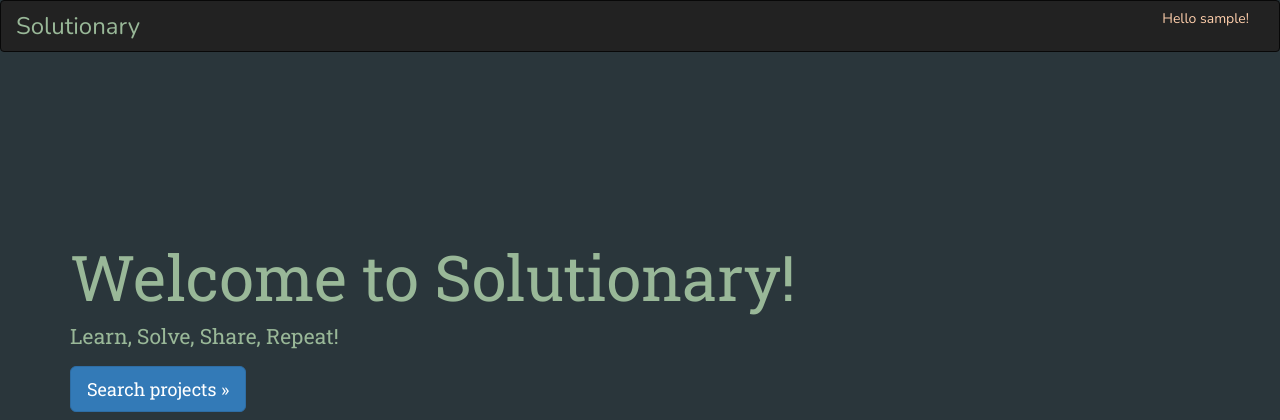
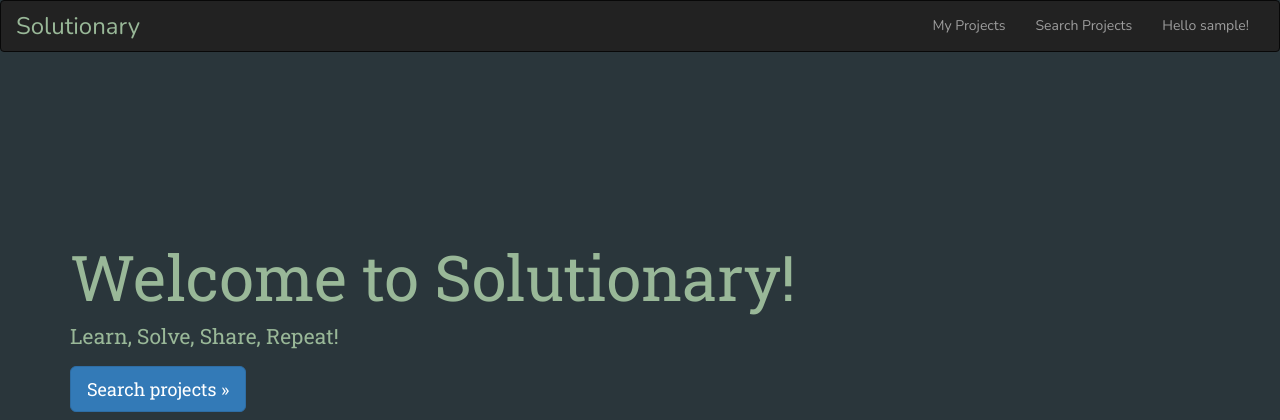
Before and after one commit to gitoso-College-Projects-ITA-2021/CES-22-Solutionary, a Flask app: page / in a window 1280 px wide. Shown: the top 420 px of the page. Run offline with Flask 2, Linux system fonts and the light colour scheme; the visitor is signed in with stand-in values (Sample User, id 1); data comes from the database, SQL or seed files in the repository; some libraries are stand-ins or nearby versions.

Commit message:
new error messages and topbar links

```diff
--- a/models.py
+++ b/models.py
@@ -1,7 +1,8 @@
 from flask_sqlalchemy import SQLAlchemy
 from flask_login import UserMixin
+from app import app
 
-db = SQLAlchemy()
+db = SQLAlchemy(app)
 
 class User(UserMixin, db.Model):
     """ User model """
@@ -11,3 +12,5 @@ class User(UserMixin, db.Model):
     id = db.Column(db.Integer, primary_key=True)
     username = db.Column(db.String(25), unique=True, nullable=False)
     password = db.Column(db.String(), nullable=False)
+
+#db.create_all()
--- a/templates/topbar.html
+++ b/templates/topbar.html
@@ -7,6 +7,16 @@
 {% endblock %}
 
 {% block navbar %}
+{% for error in form.username.errors %}
+<div class="alert alert-danger alert-full-width" role="alert">
+    <b>{{ error }}</b>
+</div>
+{% endfor %}
+{% for error in form.password.errors %}
+<div class="alert alert-danger alert-full-width" role="alert">
+    <b>{{ error }}</b>
+</div>
+{% endfor %}
 <nav class="navbar navbar-default navbar-inverse">
     <div class="container-fluid">
         <!-- Brand and toggle get grouped for better mobile display -->
@@ -20,11 +30,11 @@
             <li><a href="#">Link</a></li>
         </ul> -->
         {% if current_user.is_authenticated %}
-        <form class="navbar-form navbar-right">
-                <p>
-                    Hello {{ current_user.username }}!
-                </p>
-        </form>
+        <ul class="nav navbar-nav navbar-right">
+                <li><a href="#">My Projects</a></li>
+                <li><a href="#">Search Projects</a></li>
+                <li><a href="#">Hello {{ current_user.username }}! <span class="sr-only">(current)</span></a></li>
+        </ul>
         {% else %}
         <form action="{{url_for('index')}}", method="POST" class="navbar-form navbar-right">
             <div class="form-group">
```
